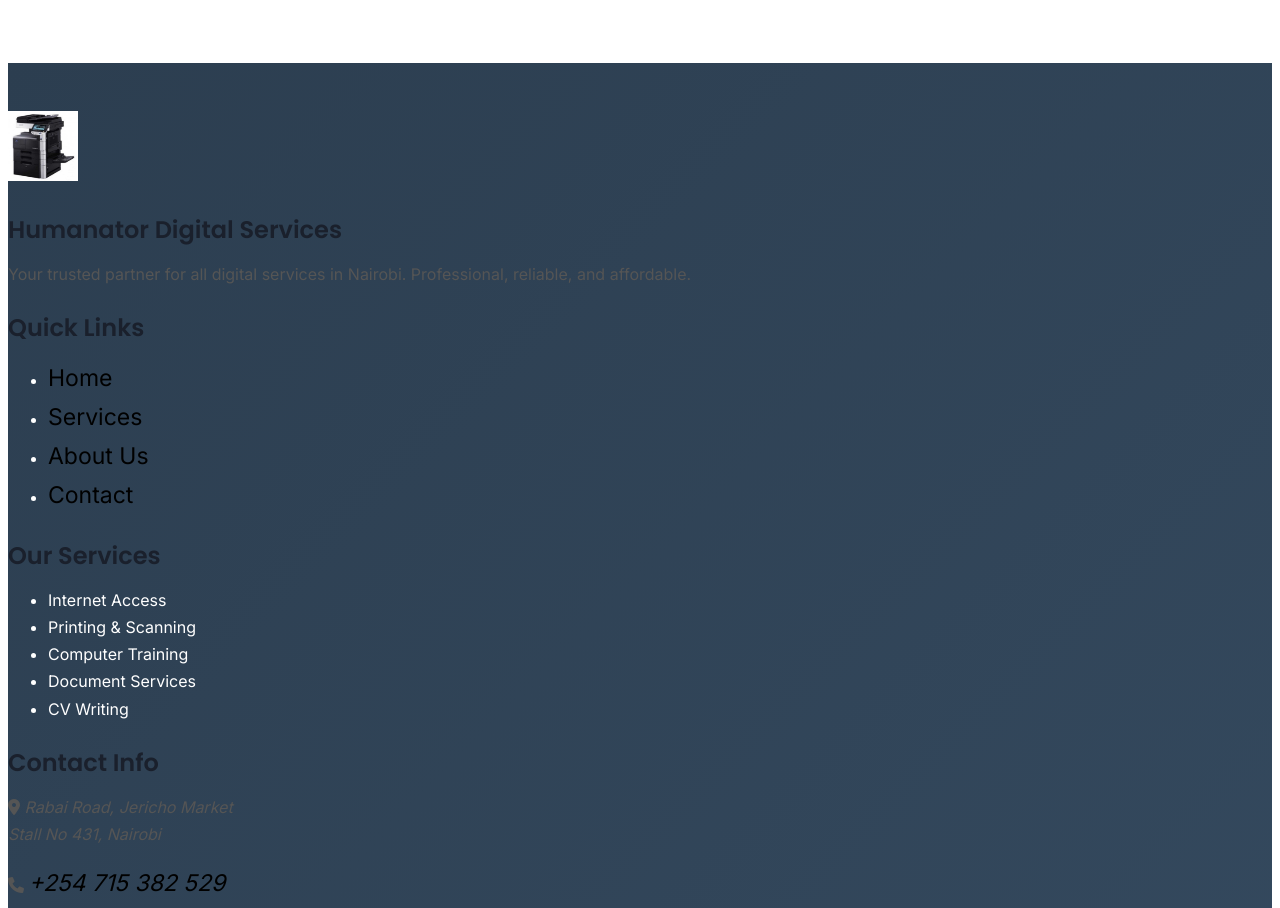
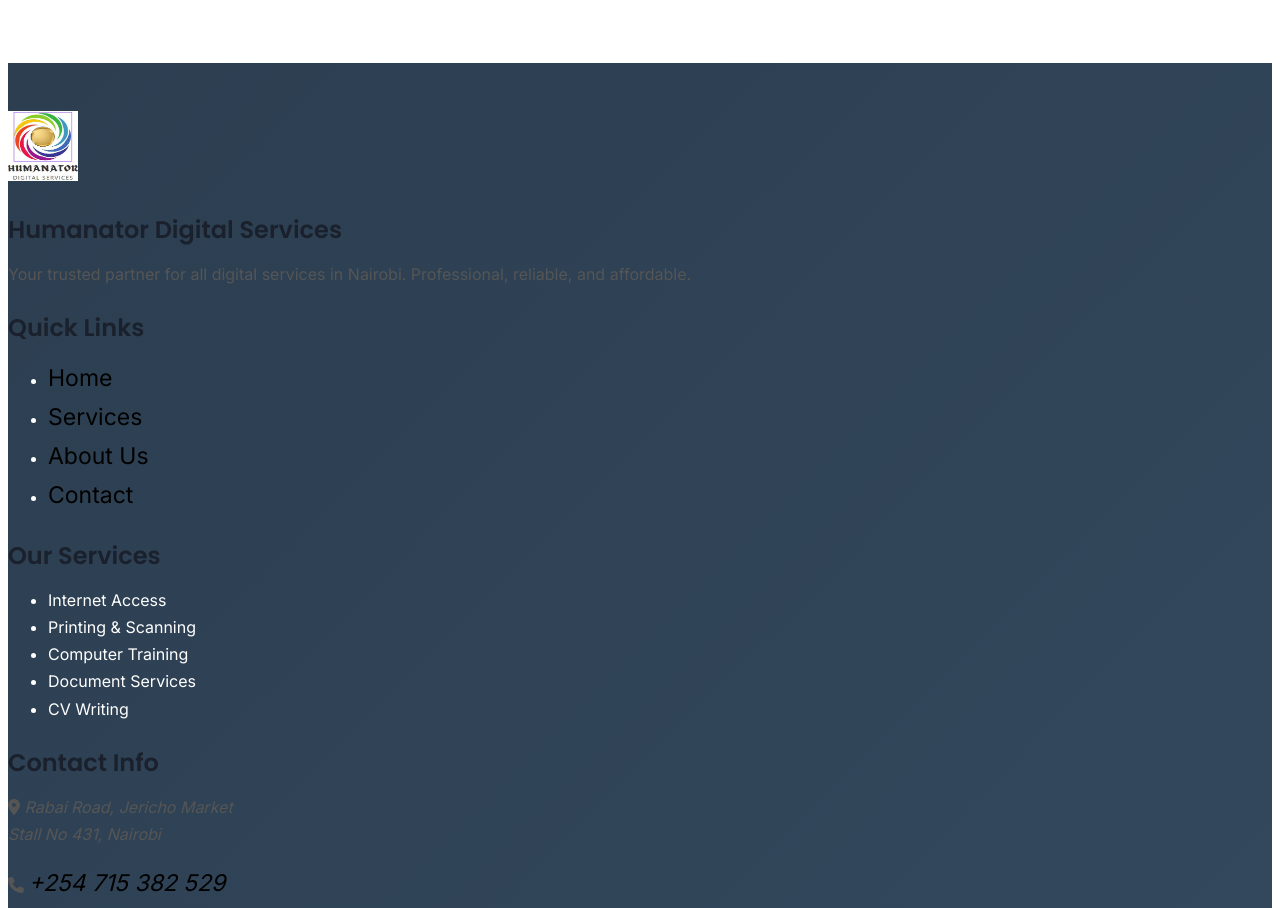
Before and after one commit to Tech-Vexy/Humanator-Digital-Services, a plain HTML site: page index.html in a window 1280 px wide. Shown: the part 2380-3288 px from the top of the page. Drawn offline with Linux system fonts and the light colour scheme.

Commit message:
update index.html

```diff
--- a/index.html
+++ b/index.html
@@ -249,7 +249,7 @@
     <footer>
         <div class="container">
             <div class="footer-content">
-                <div class="footer-section">                    <img src="images/logo/logo.jpeg" width="70" height="70" alt="Humanator Digital Services Logo" class="footer-logo">
+                <div class="footer-section">                    <img src="images/logo/logo.png" width="70" height="70" alt="Humanator Digital Services Logo" class="footer-logo">
                     <h3>Humanator Digital Services</h3>
                     <p>Your trusted partner for all digital services in Nairobi. Professional, reliable, and affordable.</p>
                 </div>
```
